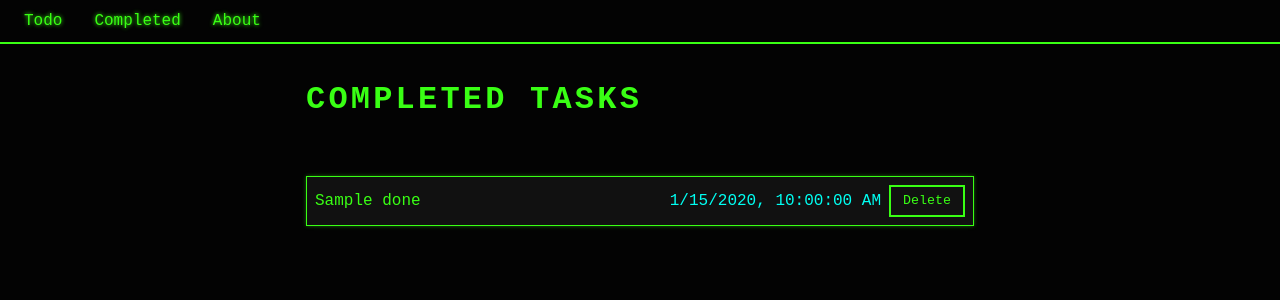
After one commit to chanyounghan-hash/ChanyoungHan_web_technologies_hand_in_Reassessment, a Node server app: template views/complete.ejs in a window 1280 px wide. The commit adds this page. Shown: the top 300 px of the page. Run offline with Node 20, Linux system fonts and the light colour scheme; the template is opened without the code that fills it: values that come from a table or form of the project are taken from there, others are empty; tables that the repository leaves empty hold one stand-in row (values such as "Sample post"); some libraries are stand-ins or nearby versions.

Commit message:
server file edited

```diff
--- a/package.json
+++ b/package.json
@@ -7,6 +7,7 @@
         "start": "node server.js"
     },
     "dependencies": {
+        "ejs": "^6.0.1",
         "express": "^4.19.2",
         "sequelize": "^6.37.3",
         "sqlite3": "^5.1.7"
--- a/public/about.html
+++ b/public/about.html
@@ -11,7 +11,7 @@
             <nav>
                 <ul>
                     <li><a href="/">Todo</a></li>
-                    <li><a href="/responsive">Responsive Layouts</a></li>
+                    <li><a href="/complete">Completed</a></li>
                     <li><a href="/about">About</a></li>
                 </ul>
             </nav>
--- a/public/css/style.css
+++ b/public/css/style.css
@@ -67,7 +67,7 @@ main {
     text-shadow: 0 0 4px var(--color-neon-green), 0 0 10px var(--color-neon-green);
 }
 
-/* Todo page */
+/* Todo  page */
 
 .todo-container {
     width: 100%;
@@ -143,7 +143,8 @@ main {
 }
 
 .edit-btn,
-.delete-btn {
+.delete-btn,
+.delete-done-btn {
     padding: 0.4rem 0.75rem;
     font-family: inherit;
     cursor: pointer;
@@ -154,7 +155,8 @@ main {
 }
 
 .edit-btn:hover,
-.delete-btn:hover {
+.delete-btn:hover,
+.delete-done-btn:hover {
     background-color: var(--color-neon-green);
     color: var(--color-bg);
 }
@@ -170,30 +172,36 @@ main {
     color: var(--color-cyan);
 }
 
-/* Responsive layouts page */
+/* Completed tasks page */
 
-.responsive-layout {
-    display: grid;
-    grid-template-columns: 1fr;
-    gap: 1rem;
-    max-width: none;
+.completed-page h1 {
+    text-transform: uppercase;
+    letter-spacing: 0.1em;
 }
 
-.layout-section {
-    min-height: 150px;
+#done-list {
+    list-style: none;
+    margin: 0;
+    padding: 0;
+}
+
+.done-item {
+    display: flex;
+    align-items: center;
+    flex-wrap: wrap;
+    gap: 0.5rem;
+    padding: 0.5rem;
+    margin-bottom: 0.5rem;
     background-color: var(--color-surface);
     border: 1px solid var(--color-neon-green);
     box-shadow: 0 0 4px rgba(57, 255, 20, 0.4);
 }
 
-@media (min-width: 600px) {
-    .responsive-layout {
-        grid-template-columns: 1fr 1fr;
-    }
+.done-title {
+    word-break: break-word;
+    flex: 1 1 auto;
 }
 
-@media (min-width: 900px) {
-    .responsive-layout {
-        grid-template-columns: 1fr 1fr 1fr;
-    }
+.done-time {
+    color: var(--color-cyan);
 }
--- /dev/null
+++ b/public/js/complete.js
@@ -0,0 +1,29 @@
+const doneList = document.getElementById('done-list');
+const completeError = document.getElementById('complete-error');
+
+const deleteDone = async (button) => {
+    completeError.textContent = '';
+    const doneItem = button.closest('.done-item');
+    const doneId = doneItem.getAttribute('data-id');
+
+    try {
+        const response = await fetch(`/api/dones/${doneId}`, { method: 'DELETE' });
+
+        if (!response.ok) {
+            completeError.textContent = 'Could not delete completed task.';
+            return;
+        }
+
+        location.reload();
+    } catch (error) {
+        completeError.textContent = 'Could not reach the server.';
+    }
+};
+
+if (doneList) {
+    doneList.addEventListener('click', (event) => {
+        if (event.target.classList.contains('delete-done-btn')) {
+            deleteDone(event.target);
+        }
+    });
+}
--- a/server.js
+++ b/server.js
@@ -1,143 +1,184 @@
 const express = require('express');
 const path = require('path');
-const { sequelize, Todo } = require('./models/Todo');
+const { Sequelize, DataTypes } = require('sequelize');
 
-const app = express();
+
+const app = express()
 const PORT = process.env.PORT || 3000;
-const MAX_TITLE_LENGTH = 200;
 
-app.disable('x-powered-by');
-app.use((req, res, next) => {
-    res.setHeader('X-Content-Type-Options', 'nosniff');
-    res.setHeader('X-Frame-Options', 'DENY');
-    res.setHeader('Referrer-Policy', 'no-referrer');
-    res.setHeader(
-        'Content-Security-Policy',
-        "default-src 'self'; script-src 'self'; style-src 'self'; object-src 'none'; frame-ancestors 'none'; base-uri 'self'; form-action 'self'"
-    );
-    next();
+const sequelize = new Sequelize({
+  dialect: 'sqlite',
+  storage: './database.sqlite',
+  logging: false
 });
-app.use(express.static(path.join(__dirname, 'public')));
-app.use(express.json({ limit: '10kb' }));
 
-const getTitle = (value) => {
-    if (typeof value !== 'string') return null;
+const Todo = sequelize.define('Todo', {
+    title: {
+        type: DataTypes.STRING,
+        allowNull: false
+    },
+    isCompleted: {
+        type: DataTypes.BOOLEAN,
+        defaultValue: false
+    }
+}, { timestamps: false});
 
-    const title = value.trim();
-    if (title === '' || title.length > MAX_TITLE_LENGTH) return null;
+const Done = sequelize.define('Done', {
+    title: {
+        type: DataTypes.STRING,
+        allowNull: false
+    },
+    completedAt: {
+        type: DataTypes.DATE,
+        defaultValue: DataTypes.NOW
+    }
+}, { timestamps: false });
 
-    return title;
-};
-
-const getTodoId = (value) => {
-    const id = Number(value);
-    return Number.isInteger(id) && id > 0 ? id : null;
-};
+app.use(express.static(path.join(__dirname,'public')));
+app.use(express.json({limit:'10kb'}));
 
 app.get('/', (req, res) => {
-    res.sendFile(path.join(__dirname, 'public', 'base.html'));
+    res.sendFile(path.join(__dirname,'public', 'base.html'));
 });
 
-app.get('/responsive', (req, res) => {
-    res.sendFile(path.join(__dirname, 'public', 'responsive.html'));
+app.get('/complete', (req, res) => {
+    res.sendFile(path.join(__dirname,'public', 'complete.html'));
 });
 
 app.get('/about', (req, res) => {
-    res.sendFile(path.join(__dirname, 'public', 'about.html'));
+    res.sendFile(path.join(__dirname,'public', 'about.html'));
 });
 
-app.get('/api/todos', async (req, res) => {
+app.get('/api/todos', async(req, res) => {
     try {
-        const todos = await Todo.findAll({ order: [['id', 'ASC']] });
+        const todos = await Todo.findAll();
         res.json(todos);
     } catch (error) {
-        console.error(error);
-        res.status(500).json({ error: 'Could not load todos.' });
+        res.status(500).json({
+             error: 'Error connecting to db'
+        });
     }
 });
 
-app.post('/api/todos', async (req, res) => {
-    const title = getTitle(req.body.title);
+app.post('/api/todos', async(req, res) => {
+    try {
+        if (typeof req.body?.title !=='string') {
+            return res.status(400).json({ error: 'Title must be text.'});
+        }
 
-    if (title === null) {
-        return res.status(400).json({ error: 'Title must contain between 1 and 200 characters.' });
-    }
+        const title = req.body.title?.trim();
 
-    try {
-        const todo = await Todo.create({ title });
+        if (!title) {
+            return res.status(400).json({ error: 'Enter a title' });
+        }
+
+        if (title.length > 200) {
+            return res.status(400).json({
+                 error: 'Title cannot exceed 200 characters.'
+            });
+        }
+
+        const todo = await Todo.create({ title: title});
+
         res.status(201).json(todo);
     } catch (error) {
-        console.error(error);
-        res.status(500).json({ error: 'Could not create todo.' });
+        res.status(500).json({ error: 'Failed to add the task' });
+    }
+});
+
+app.post('/api/todos/:id/complete', async (req, res) => {
+    try {
+        const todo = await Todo.findByPk(req.params.id);
+        if (!todo) {
+            return res.status(404).json({ error: 'Not Found'});
+        }
+
+        const done = await Done.create({ title: todo.title});
+        await todo.destroy();
+        res.status(201).json(done);
+    } catch(error) {
+        res.status(500).json({
+            error: 'Failed to mark the tast as complete'
+        });
     }
 });
 
 app.put('/api/todos/:id', async (req, res) => {
-    const todoId = getTodoId(req.params.id);
-
-    if (todoId === null) {
-        return res.status(400).json({ error: 'Invalid todo ID.' });
-    }
-
     try {
-        const todo = await Todo.findByPk(todoId);
-
+        const todo = await Todo.findByPk(req.params.id);
         if (!todo) {
-            return res.status(404).json({ error: 'Todo not found.' });
+            return res.status(404).json({ error: 'Not Found'});
         }
 
-        if (req.body.title !== undefined) {
-            const title = getTitle(req.body.title);
-
-            if (title === null) {
-                return res.status(400).json({ error: 'Title must contain between 1 and 200 characters.' });
-            }
-
-            todo.title = title;
+        if (typeof req.body?.title !== 'string') {
+            return res.status(400).json({ error: 'Title must be text.' });
         }
 
-        if (req.body.isCompleted !== undefined) {
-            if (typeof req.body.isCompleted !== 'boolean') {
-                return res.status(400).json({ error: 'Completed value must be true or false.' });
-            }
+        const title = req.body.title.trim();
 
-            todo.isCompleted = req.body.isCompleted;
+        if (!title) {
+            return res.status(400).json({ error: 'Enter a title' });
         }
 
+        if (title.length > 200) {
+            return res.status(400).json({
+                error: 'Title cannot exceed 200 characters.'
+            });
+        }
+
+        todo.title = title;
         await todo.save();
         res.json(todo);
     } catch (error) {
-        console.error(error);
-        res.status(500).json({ error: 'Could not update todo.' });
+        res.status(500).json({ error: 'Failed to edit'});
     }
 });
 
 app.delete('/api/todos/:id', async (req, res) => {
-    const todoId = getTodoId(req.params.id);
-
-    if (todoId === null) {
-        return res.status(400).json({ error: 'Invalid todo ID.' });
-    }
-
     try {
-        const todo = await Todo.findByPk(todoId);
-
+        const todo = await Todo.findByPk(req.params.id);
         if (!todo) {
-            return res.status(404).json({ error: 'Todo not found.' });
+            return res.status(404).json({ error: 'Not Found'});
         }
-
         await todo.destroy();
         res.status(204).send();
     } catch (error) {
-        console.error(error);
-        res.status(500).json({ error: 'Could not delete todo.' });
+        res.status(500).json({ error: 'Failed to delete'});
+    }
+});
+
+app.get('/api/dones', async (req, res) => {
+    try {
+        const dones = await Done.findAll({
+            order:[['completedAt','DESC']]
+        });
+        res.json(dones);
+    } catch (error) {
+        res.status(500).json({
+            error: "Failed to bring completed tasks"
+        })
+    }
+});
+
+app.delete('/api/dones/:id', async (req, res) => {
+    try {
+        const done = await Done.findByPk(req.params.id);
+
+        if (!done) {
+            return res.status(404).json({
+                error: 'Completed task not found.'
+            });
+        }
+
+        await done.destroy();
+        res.status(204).send();
+    } catch (error) {
+        res.status(500).json({ error: 'Failed to delete'});
     }
 });
 
 sequelize.sync().then(() => {
     app.listen(PORT, () => {
-        console.log(`Server is running on port ${PORT}`);
+        console.log(`server is running on port ${PORT}`);
     });
-}).catch((error) => {
-    console.error('Could not start the server:', error.message);
 });
--- /dev/null
+++ b/views/complete.ejs
@@ -0,0 +1,41 @@
+<!DOCTYPE html>
+<html lang="en">
+    <head>
+        <meta charset="UTF-8" />
+        <meta name="viewport" content="width=device-width, initial-scale=1.0" />
+        <title>Completed Tasks</title>
+        <link rel="stylesheet" href="/css/style.css" />
+    </head>
+    <body>
+        <header>
+            <nav>
+                <ul>
+                    <li><a href="/">Todo</a></li>
+                    <li><a href="/complete">Completed</a></li>
+                    <li><a href="/about">About</a></li>
+                </ul>
+            </nav>
+        </header>
+
+        <main class="completed-page">
+            <h1>Completed Tasks</h1>
+            <p id="complete-error" class="error-message"></p>
+
+            <% if (dones.length === 0) { %>
+                <p>There are no completed tasks yet.</p>
+            <% } else { %>
+                <ul id="done-list">
+                    <% dones.forEach((done) => { %>
+                        <li class="done-item" data-id="<%= done.id %>">
+                            <span class="done-title"><%= done.title %></span>
+                            <span class="done-time"><%= done.completedAt.toLocaleString() %></span>
+                            <button class="delete-done-btn">Delete</button>
+                        </li>
+                    <% }); %>
+                </ul>
+            <% } %>
+        </main>
+
+        <script src="/js/complete.js"></script>
+    </body>
+</html>
```
Also changed, not shown: models/Todo.js (deleted, +0 -23 lines), public/base.html (+3 -4 lines), public/responsive.html (deleted, +0 -26 lines), server_old.js (added, +162 -0 lines), README.md, server_test.js (deleted), 2 other files.
